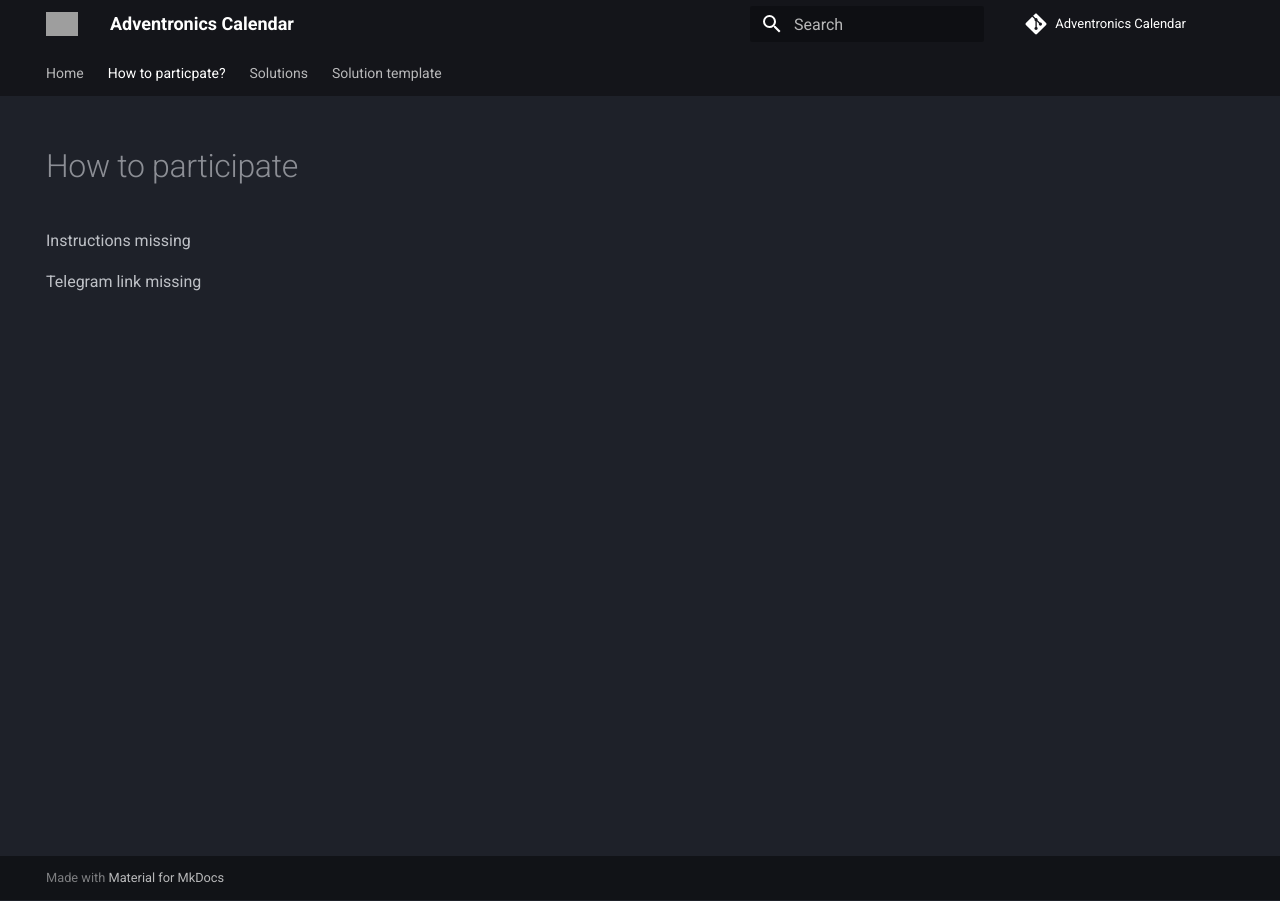
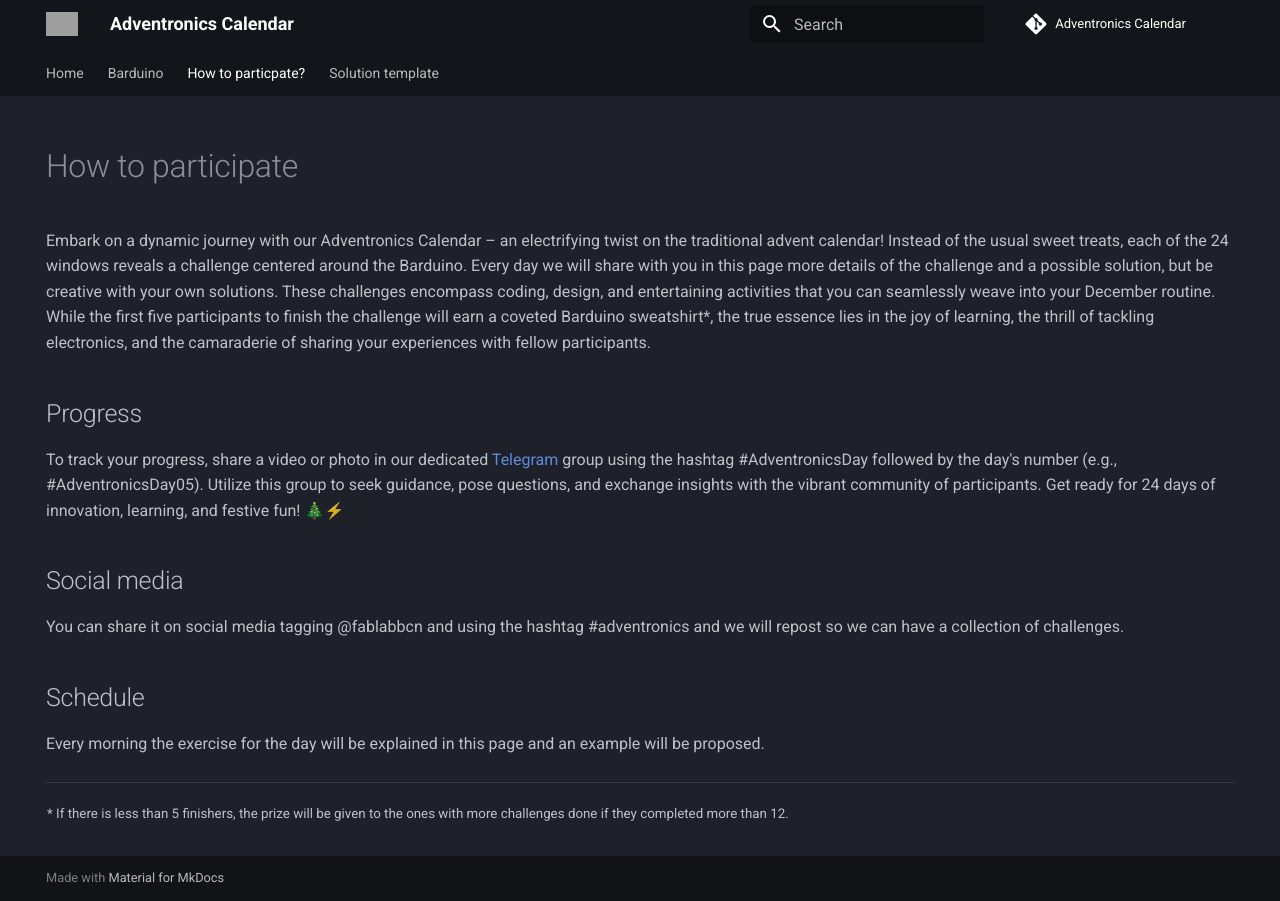
Before and after one commit to fablabbcn/adeventronics, an MkDocs documentation site: the page built from docs/howto.md, in a window 1280 px wide. Built offline with MkDocs 1.6.1 and Material for MkDocs 9.7.7, drawn with Linux system fonts in a browser that asks for light colours; comment, search, counter and statistics services are not loaded; grey boxes are pictures that could not be loaded.

Commit message:
Full challenges

```diff
--- a/docs/howto.md
+++ b/docs/howto.md
@@ -6,6 +6,21 @@
 
 # How to participate
 
-Instructions missing
+Embark on a dynamic journey with our Adventronics Calendar – an electrifying twist on the traditional advent calendar! Instead of the usual sweet treats, each of the 24 windows reveals a challenge centered around the Barduino. Every day we will share with you in this page more details of the challenge and a possible solution, but be creative with your own solutions. These challenges encompass coding, design, and entertaining activities that you can seamlessly weave into your December routine. While the first five participants to finish the challenge will earn a coveted Barduino sweatshirt*, the true essence lies in the joy of learning, the thrill of tackling electronics, and the camaraderie of sharing your experiences with fellow participants.
 
-Telegram link missing
+## Progress
+
+To track your progress, share a video or photo in our dedicated [Telegram](
+https://t.me/+DbXVZ22VOkI3NDVk) group using the hashtag #AdventronicsDay followed by the day's number (e.g., #AdventronicsDay05). Utilize this group to seek guidance, pose questions, and exchange insights with the vibrant community of participants. Get ready for 24 days of innovation, learning, and festive fun! 🎄⚡️
+
+## Social media
+
+You can share it on social media tagging @fablabbcn and using the hashtag #adventronics and we will repost so we can have a collection of challenges.
+
+## Schedule
+
+Every morning the exercise for the day will be explained in this page and an example will be proposed.
+
+---
+
+<sup>\* If there is less than 5 finishers, the prize will be given to the ones with more challenges done if they completed more than 12.</sup>
--- a/mkdocs.yml
+++ b/mkdocs.yml
@@ -7,10 +7,12 @@
 nav:
   - Home:
     - index.md
+  - Barduino:
+    - barduino.md
   - How to particpate?:
     - howto.md
-  - Solutions:
-    - Day 1: solutions/01/01.md
+#  - Solutions:
+#    - Day 1: solutions/01/01.md
   - Solution template:
     - template.md
 
```
Also changed, not shown: docs/barduino.md (added, +11 -0 lines), docs/index.md (+2 -5 lines), docs/solutions/01/01.md (+59 -1 lines), docs/template.md (+6 -5 lines), 2 other files.
